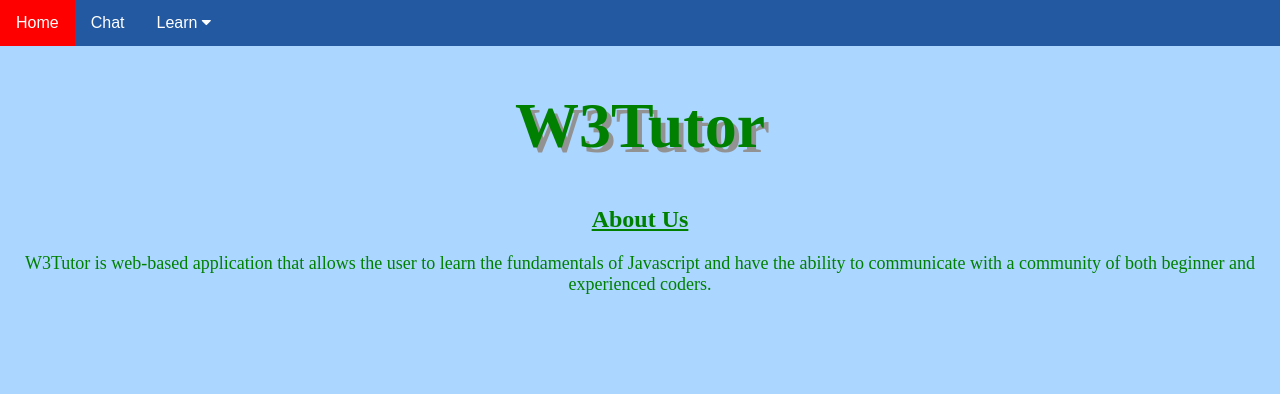
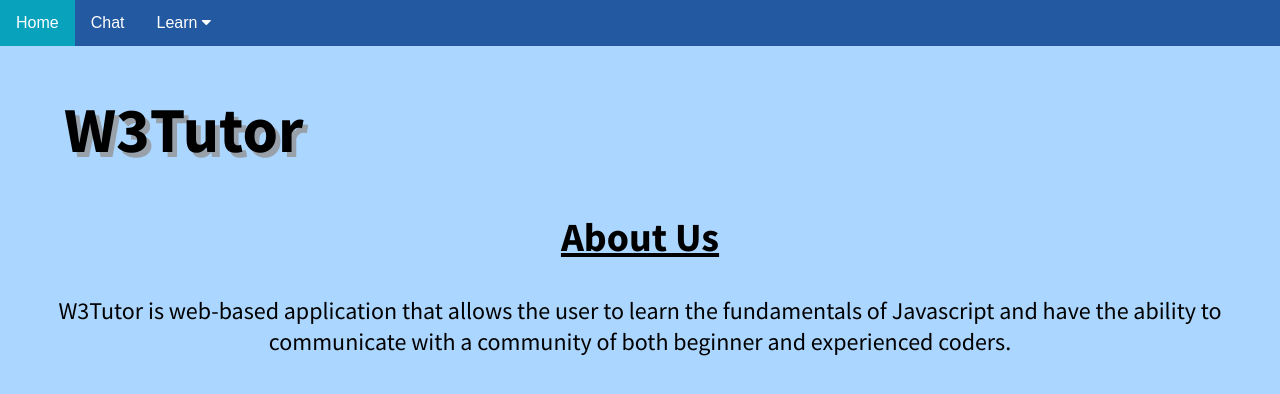
Before and after one commit to Kendric285/Hackathon2021, a plain HTML site: page index.html in a window 1280 px wide. Drawn offline with Linux system fonts and the light colour scheme.

Commit message:
Ids changed

```diff
--- a/css/boilerplate.css
+++ b/css/boilerplate.css
@@ -1,7 +1,9 @@
+@import url('https://fonts.googleapis.com/css2?family=Source+Sans+Pro:ital,wght@0,200;0,300;0,400;0,600;0,700;0,900;1,200;1,300;1,400;1,600;1,700;1,900&display=swap');
+
 html, body{
   margin: 0;
   background-color: rgb(171, 214, 255);
-  color: green;
+  font-family: 'Source Sans Pro'
 }
 
 * {
@@ -9,8 +11,8 @@ html, body{
 }
 
 .header {
-  text-align: center;
-  text-shadow: rgb(146, 146, 146) .3rem .3rem;
+  margin-left: 4rem;
+  text-shadow: rgba(146, 146, 146, 0.781) .3rem .3rem;
   font-size: 4rem;
 }
 
@@ -51,7 +53,7 @@ html, body{
 }
 
 .navbar a:hover, .dropdown:hover .dropbtn {
-  background-color: red;
+  background-color: rgb(8, 162, 189);
 }
 
 .dropdown-content {
@@ -65,7 +67,7 @@ html, body{
 }
 
 .dropdown-content .header {
-  background: red;
+  background: rgb(21, 223, 172);
   padding: 16px;
   color: white;
 }
--- a/css/index.css
+++ b/css/index.css
@@ -1,4 +1,10 @@
 .info {
   text-align: center;
-  font-size: large;
+  font-size: x-large;
+  margin-left: 3rem;
+  margin-right: 3rem;
 }
+
+.subheader {
+  font-size: 2.5rem;
+}
--- a/index.html
+++ b/index.html
@@ -2,8 +2,8 @@
 <html>
 <head>
     <link rel="stylesheet" href="https://cdnjs.cloudflare.com/ajax/libs/font-awesome/4.7.0/css/font-awesome.min.css">
+    <link rel="stylesheet" href="css/boilerplate.css">
     <link rel="stylesheet" href="css/index.css">
-    <link rel="stylesheet" href="css/boilerplate.css">
   </head>
   <body>
     <div class="navbar">
```
Also changed, not shown: live.html (+3 -4 lines), live.js (+16 -7 lines), script.js (deleted).
